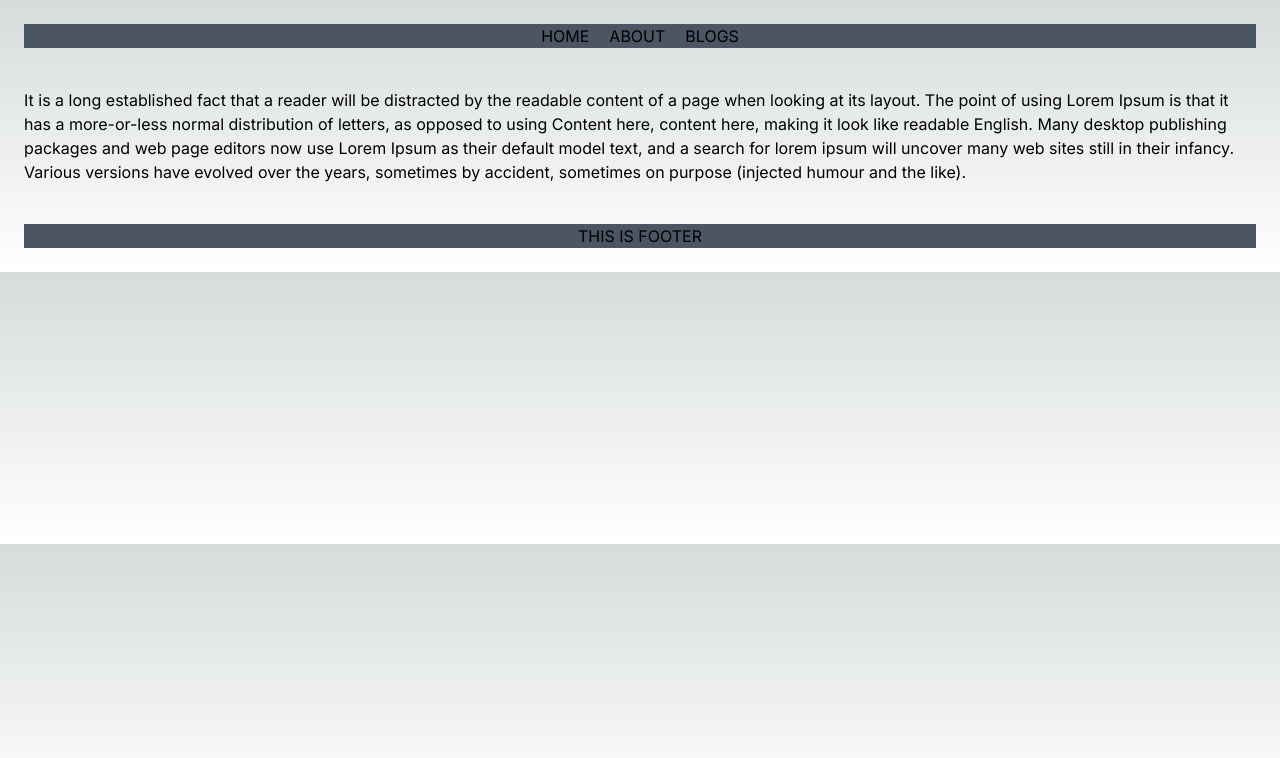
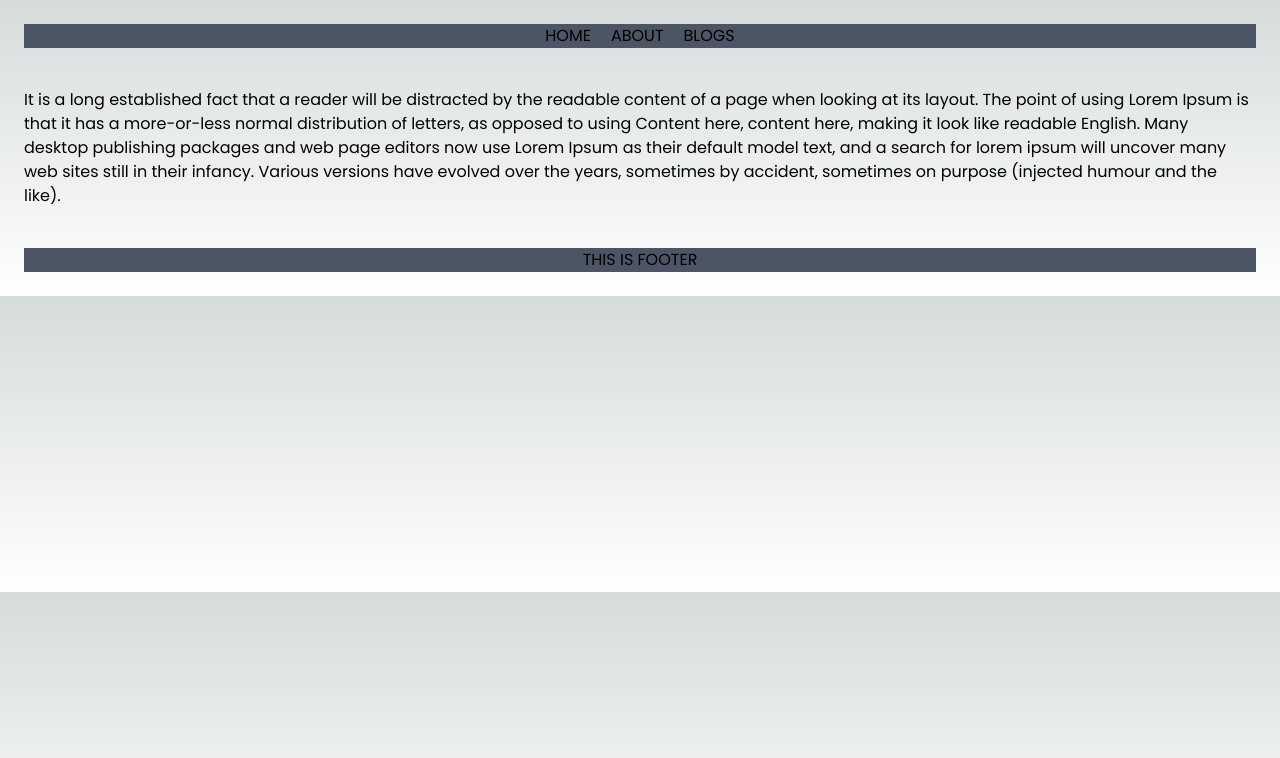
Before and after one commit to MdSaifulIslamRafsan/next-js--Crash-Course-practice, a Next.js app: page / in a window 1280 px wide. Shown: the top 758 px of the page. Built offline with nearby package versions, Linux system fonts and the light colour scheme.

Commit message:
change font

```diff
--- a/src/app/layout.js
+++ b/src/app/layout.js
@@ -1,8 +1,8 @@
-import { Inter } from "next/font/google";
+import { Poppins } from "next/font/google";
 import "./globals.css";
 import Link from "next/link";
 
-const inter = Inter({ subsets: ["latin"] });
+const poppins = Poppins({ subsets: ["latin"] ,   weight: '400', });
 
 export const metadata = {
   title: "Create Next App",
@@ -12,7 +12,7 @@ export const metadata = {
 export default function RootLayout({ children }) {
   return (
     <html lang="en" className="p-6">
-      <body className={inter.className}>
+      <body className={poppins.className}>
         <nav className="bg-gray-600 text-center uppercase">
           <ul className="flex justify-center gap-5">
             <li><Link href="/">Home</Link></li>
```
